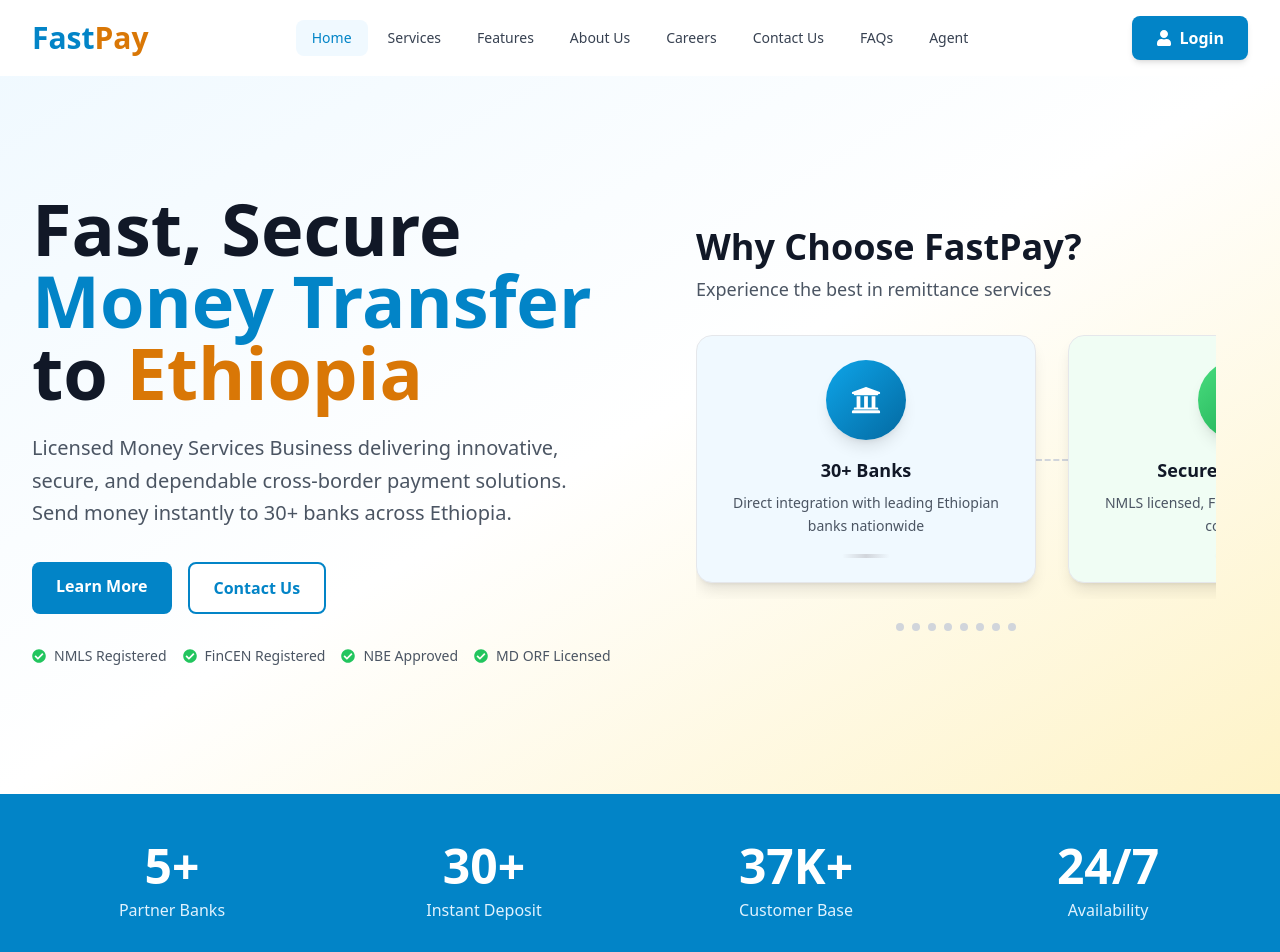
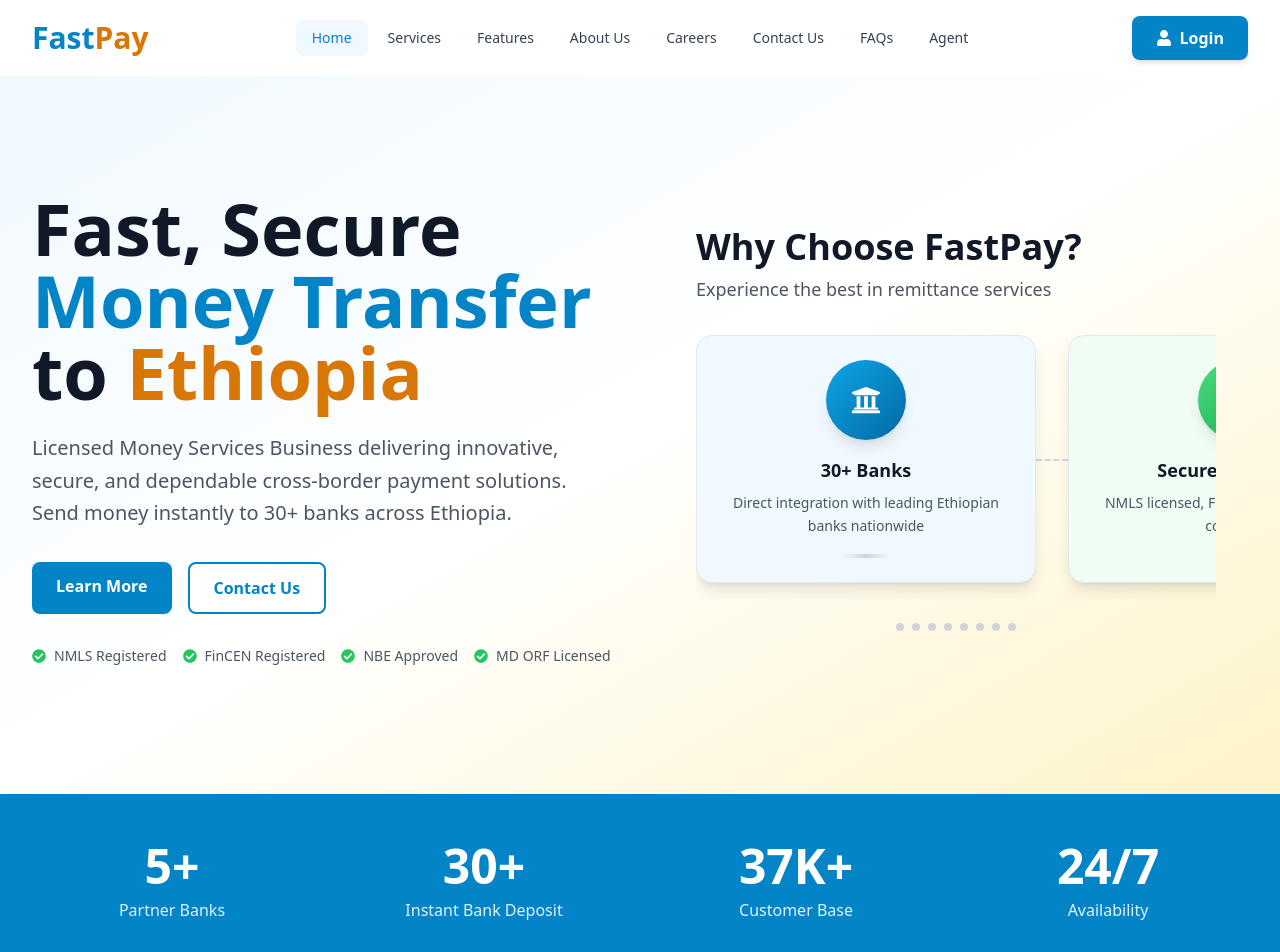
Before and after one commit to motumag/fpnewlandingpage, a React (Vite) app: page / in a window 1280 px wide. Shown: the top 952 px of the page. Built offline with nearby package versions, Linux system fonts and the light colour scheme.

Commit message:
bank added on instant

```diff
--- a/src/pages/Home.jsx
+++ b/src/pages/Home.jsx
@@ -87,7 +87,7 @@
 
   const stats = [
     { number: "5+", label: "Partner Banks" },
-    { number: "30+", label: "Instant Deposit" },
+    { number: "30+", label: "Instant Bank Deposit" },
     { number: "37K+", label: "Customer Base" },
     { number: "24/7", label: "Availability" },
   ]
```
